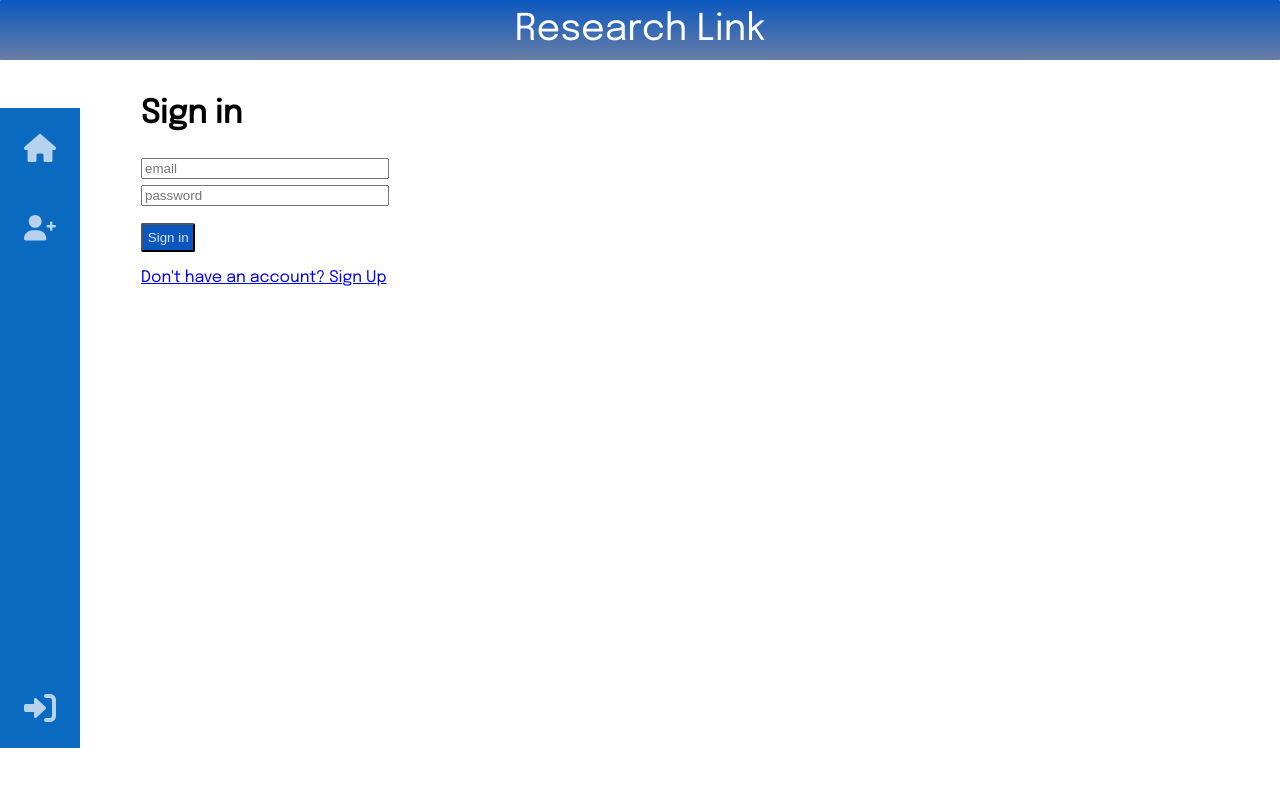
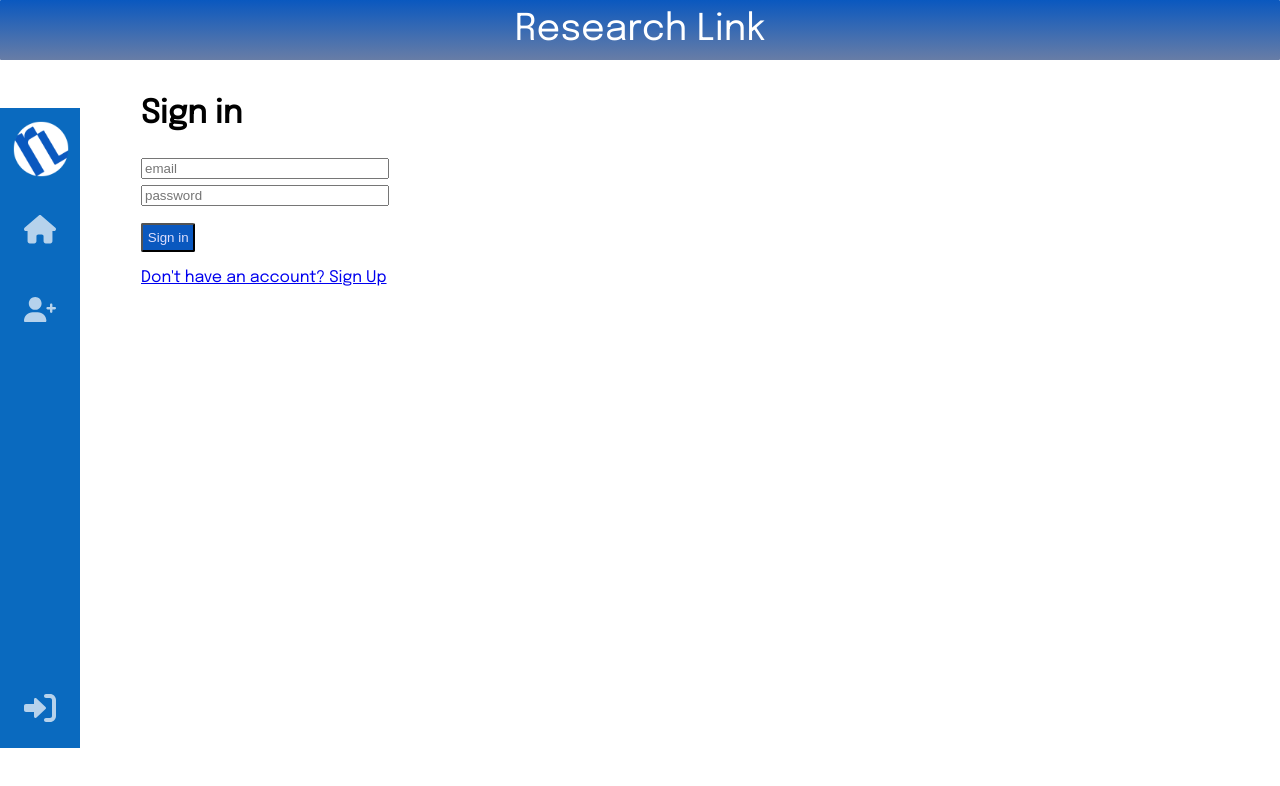
Before and after one commit to HartPM/research-link, a React (Create React App) app in the folder client/: page /signin in a window 1280 px wide. Shown: the top 786 px of the page. Built offline with nearby package versions, Linux system fonts and the light colour scheme; no server answers.

Commit message:
added logo to sidebar

```diff
--- a/client/src/Components/App.js
+++ b/client/src/Components/App.js
@@ -1,5 +1,6 @@
 import { useState, useEffect } from 'react';
 import { BrowserRouter, Switch, Route, Link } from 'react-router-dom';
+import Logo from './logo.png';
 
 import SignIn from './SignIn';
 import SignUp from './SignUp';
@@ -45,6 +46,9 @@ function App() {
           <nav className="navbar">
             <ul className="navbar-nav">
                 <li className="nav-item">
+                  <img className="logo" src={Logo} alt="logo"/>
+                </li>
+                <li className="nav-item">
                     <Link className='nav-link' to='/'>
                         <svg xmlns="http://www.w3.org/2000/svg" viewBox="0 0 576 512"><path d="M575.8 255.5C575.8 273.5 560.8 287.6 543.8 287.6H511.8L512.5 447.7C512.5 450.5 512.3 453.1 512 455.8V472C512 494.1 494.1 512 472 512H456C454.9 512 453.8 511.1 452.7 511.9C451.3 511.1 449.9 512 448.5 512H392C369.9 512 352 494.1 352 472V384C352 366.3 337.7 352 320 352H256C238.3 352 224 366.3 224 384V472C224 494.1 206.1 512 184 512H128.1C126.6 512 125.1 511.9 123.6 511.8C122.4 511.9 121.2 512 120 512H104C81.91 512 64 494.1 64 472V360C64 359.1 64.03 358.1 64.09 357.2V287.6H32.05C14.02 287.6 0 273.5 0 255.5C0 246.5 3.004 238.5 10.01 231.5L266.4 8.016C273.4 1.002 281.4 0 288.4 0C295.4 0 303.4 2.004 309.5 7.014L564.8 231.5C572.8 238.5 576.9 246.5 575.8 255.5L575.8 255.5z" className="fa-primary"/></svg>
                         <span className="link-text logo-text">Home</span>
--- a/client/src/Components/OrganizationView/OrganizationViews.js
+++ b/client/src/Components/OrganizationView/OrganizationViews.js
@@ -11,6 +11,7 @@ import PartEnrollCard from './PartEnrollCard';
 import StudyApplicantCard from './StudyApplicantCard';
 import Registry from './Registry';
 import HomePage from '../HomePage';
+import Logo from '../logo.png';
 
 function OrganizationViews({user, onLogout}) {
 
@@ -19,6 +20,9 @@ function OrganizationViews({user, onLogout}) {
 
                 <nav className="navbar">
                     <ul className="navbar-nav">
+                        <li className="nav-item">
+                            <img className="logo" src={Logo} alt="logo"/>
+                        </li>
                         <li className="nav-item">
                             <Link className='nav-link' to='/organization'>
                                 <svg xmlns="http://www.w3.org/2000/svg" viewBox="0 0 576 512"><path d="M575.8 255.5C575.8 273.5 560.8 287.6 543.8 287.6H511.8L512.5 447.7C512.5 450.5 512.3 453.1 512 455.8V472C512 494.1 494.1 512 472 512H456C454.9 512 453.8 511.1 452.7 511.9C451.3 511.1 449.9 512 448.5 512H392C369.9 512 352 494.1 352 472V384C352 366.3 337.7 352 320 352H256C238.3 352 224 366.3 224 384V472C224 494.1 206.1 512 184 512H128.1C126.6 512 125.1 511.9 123.6 511.8C122.4 511.9 121.2 512 120 512H104C81.91 512 64 494.1 64 472V360C64 359.1 64.03 358.1 64.09 357.2V287.6H32.05C14.02 287.6 0 273.5 0 255.5C0 246.5 3.004 238.5 10.01 231.5L266.4 8.016C273.4 1.002 281.4 0 288.4 0C295.4 0 303.4 2.004 309.5 7.014L564.8 231.5C572.8 238.5 576.9 246.5 575.8 255.5L575.8 255.5z" className="fa-primary"/></svg>
--- a/client/src/Components/SignIn.js
+++ b/client/src/Components/SignIn.js
@@ -34,7 +34,9 @@ function SignIn({ onLogin }) {
         admin ? <Redirect to='/organization/' /> :
         toggleIn ? <Redirect to='/participant/'/> :
         <>
-        <header>Research Link</header>
+        <header>
+            Research Link
+        </header>
         <main>
             <div className="content2">
                 <form onSubmit={handleSubmit}>
--- a/client/src/index.css
+++ b/client/src/index.css
@@ -44,6 +44,13 @@ header {
   padding: 0.7rem;
   background: linear-gradient(#0A58BF ,#687DA6);
   border-radius: 1px;
+  display: float;
+}
+
+.logo {
+  width: 3.5rem;
+  float: left;
+  padding: .8rem;
 }
 
 button {
```
Also changed, not shown: client/src/Components/logo.png (renamed from client/src/Components/images/logo.png), 1 other file (tests, documents, lock files or other folders).
